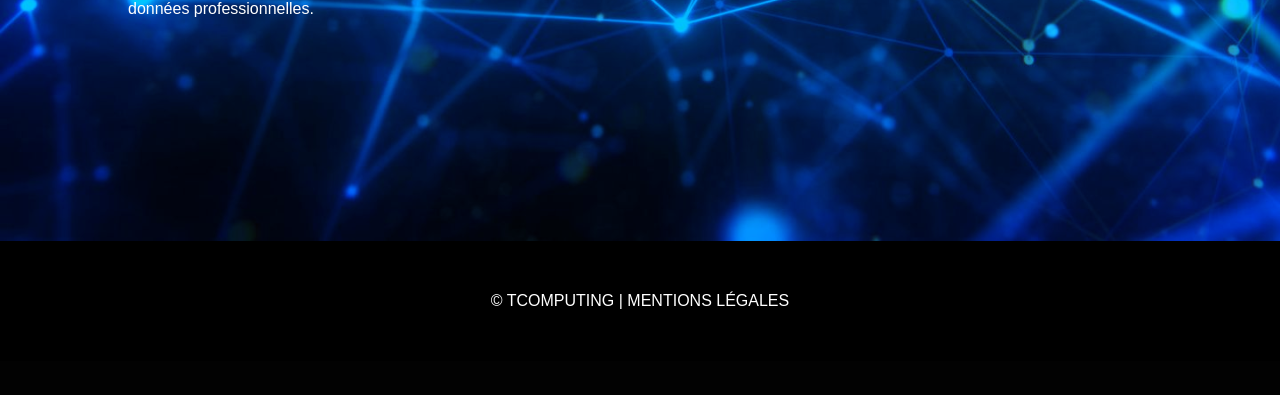
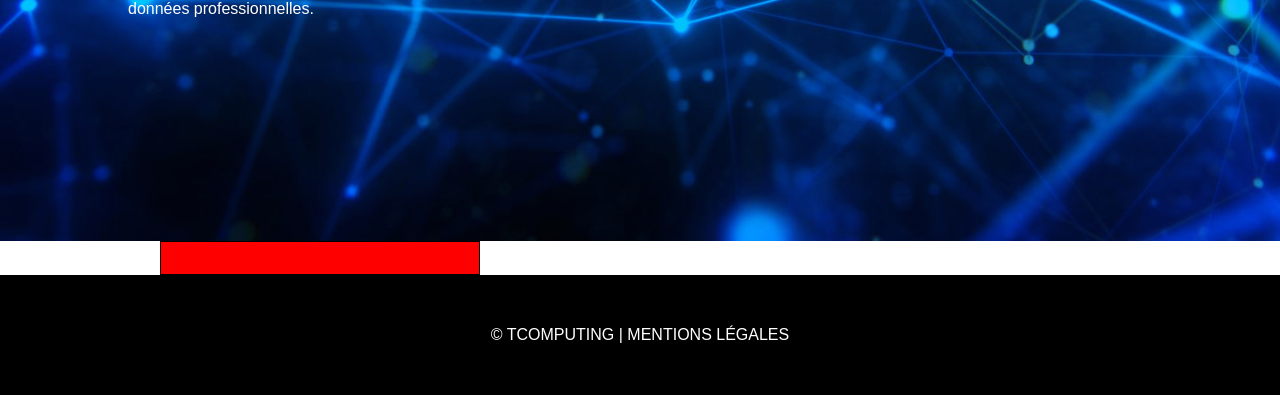
Before and after one commit to Rassac/fil-rouge, a PHP site: page /formule-particulier.php in a window 1280 px wide. Shown: the part 559-954 px from the top of the page. Before the commit the page ends 868 px from the top, so only its background shows below. Run offline with PHP 8.4, Linux system fonts and the light colour scheme.

Commit message:
Viniette dans particulier

```diff
--- a/css/style.css
+++ b/css/style.css
@@ -347,6 +347,31 @@ textarea {
   height: 100%;
 }
 
+.section-particulier {
+  display: flex;
+  flex-wrap: wrap;
+}
+
+.div-particulier {
+  width: 33.33%;
+  margin: 0 auto 0 0;
+  background: red;
+  padding: 1rem;
+  display: flex;
+  flex-wrap: wrap;
+  border: 1px solid black;
+}
+
+.div-img {
+  height: 50%;
+  width: 100%;
+}
+
+.div-contenu {
+  height: 50%;
+  width: 100%;
+}
+
 footer {
   height: 15vh;
   background: black;
--- a/formule-particulier.php
+++ b/formule-particulier.php
@@ -8,7 +8,7 @@
   <meta name="description" content="La première entreprise de sécurisation des données informatique pour tous."/>
   <link rel="stylesheet" href="https://cdnjs.cloudflare.com/ajax/libs/font-awesome/4.7.0/css/font-awesome.min.css">
   <link rel="stylesheet" href="css/style.css">
-  <title>TCOMPUTING - ACCUEIL</title>
+  <title>TCOMPUTING - FORMULE PROFESSIONNEL</title>
 </head>
 
 <body>
@@ -24,7 +24,12 @@
   </div>
 
   <main>
-
+    <section class="section-particulier">
+      <div class="div-particulier">
+        <div class="div-img"></div>
+        <div class="div-contenu"></div>
+      </div>
+    </section>
   </main>
   <?php include 'inc/footer.php'; ?>
 
--- a/formule-professionnel.php
+++ b/formule-professionnel.php
@@ -8,7 +8,7 @@
   <meta name="description" content="La première entreprise de sécurisation des données informatique pour tous."/>
   <link rel="stylesheet" href="https://cdnjs.cloudflare.com/ajax/libs/font-awesome/4.7.0/css/font-awesome.min.css">
   <link rel="stylesheet" href="css/style.css">
-  <title>TCOMPUTING - ACCUEIL</title>
+  <title>TCOMPUTING - FORMULE PARTICULIER</title>
 </head>
 
 <body>
```
